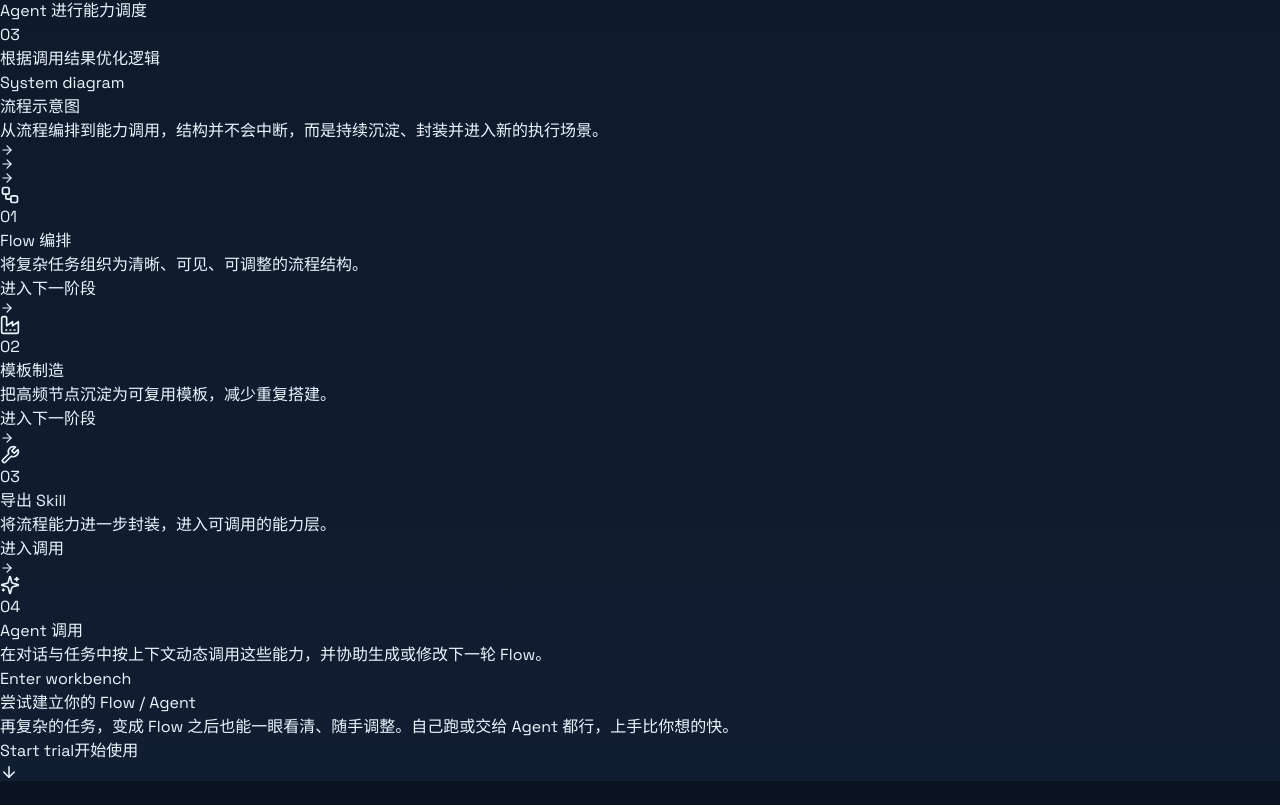
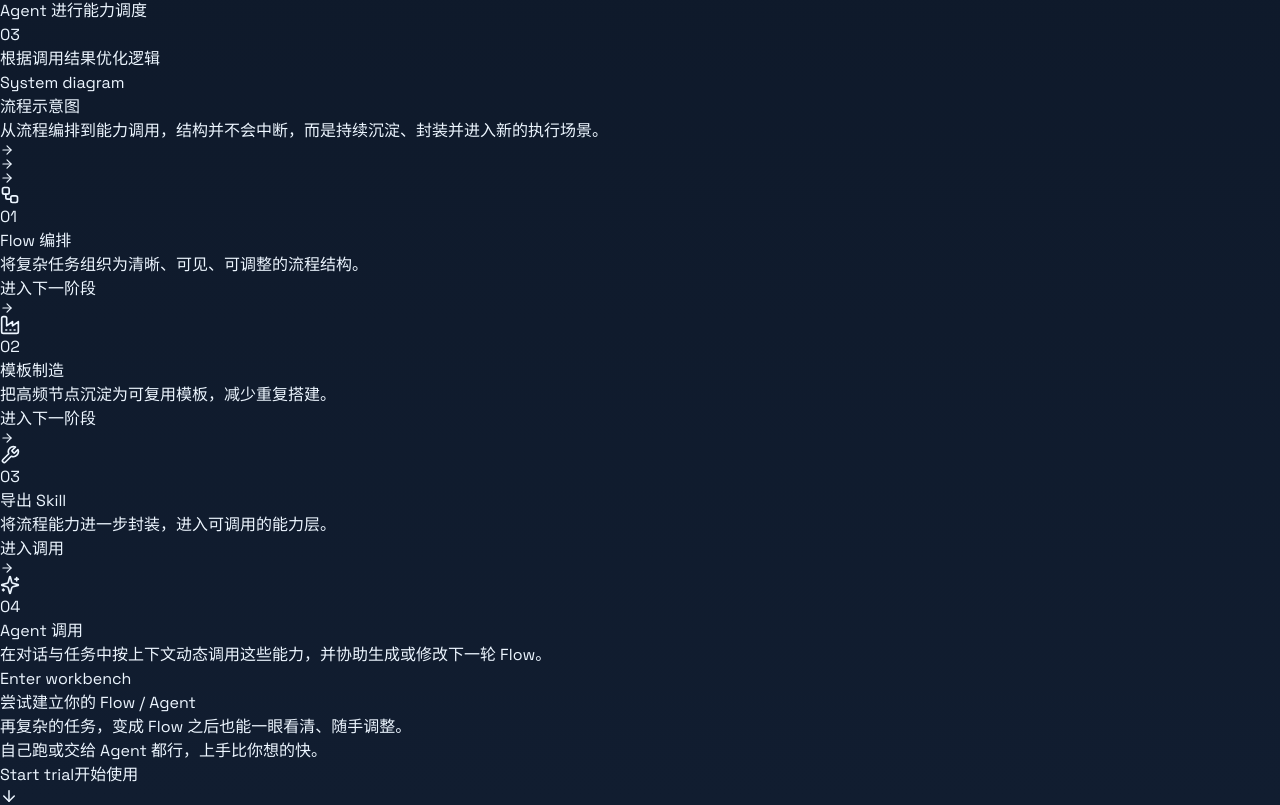
Before and after one commit to neyoon/lindle, a React (Vite) app in the folder frontend/: page / in a window 1280 px wide. Shown: the part 1589-2394 px from the top of the page. Before the commit the page ends 2370 px from the top, so only its background shows below. Built offline with nearby package versions, Linux system fonts and the light colour scheme; no server answers.

Commit message:
Update HomePage component text for improved clarity and readability
- Revise description text to enhance understanding of Flow/Agent functionality.
- Introduce line break for better visual separation of ideas in the content.

```diff
--- a/frontend/src/components/HomePage.tsx
+++ b/frontend/src/components/HomePage.tsx
@@ -421,7 +421,9 @@ export function HomePage({ stage, onShowOverview, onShowEntry, onSelectFlow, onS
               <div className="app-kicker mb-3">Enter workbench</div>
               <h3 className="app-section-title text-3xl leading-tight md:text-4xl md:leading-[1.2]">尝试建立你的 Flow / Agent</h3>
               <p className="app-muted mt-4 text-sm leading-8 md:text-base">
-                再复杂的任务，变成 Flow 之后也能一眼看清、随手调整。自己跑或交给 Agent 都行，上手比你想的快。
+                再复杂的任务，变成 Flow 之后也能一眼看清、随手调整。
+                <br />
+                自己跑或交给 Agent 都行，上手比你想的快。
               </p>
             </div>
 
```
